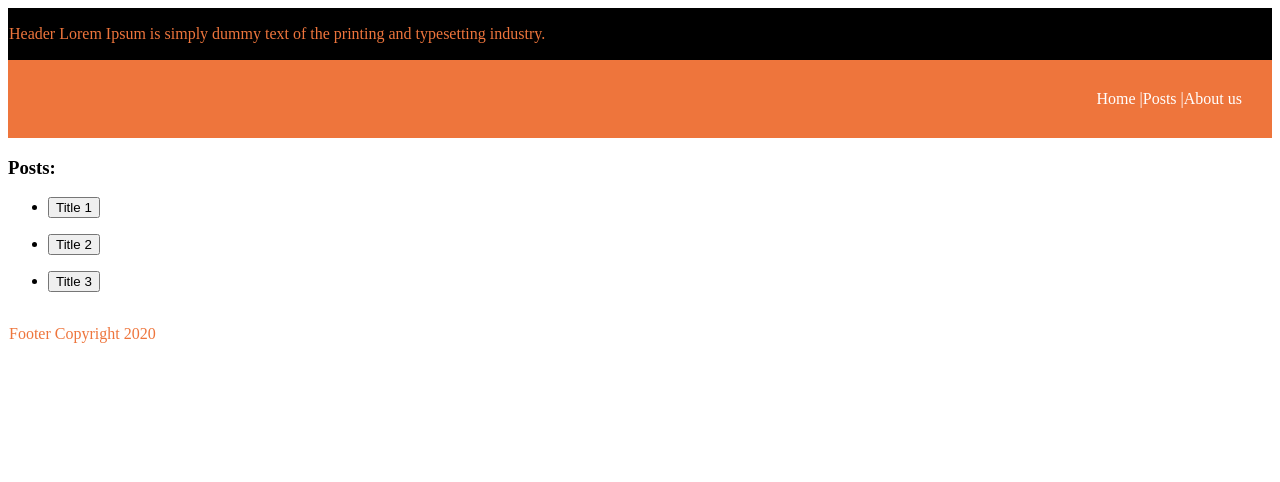
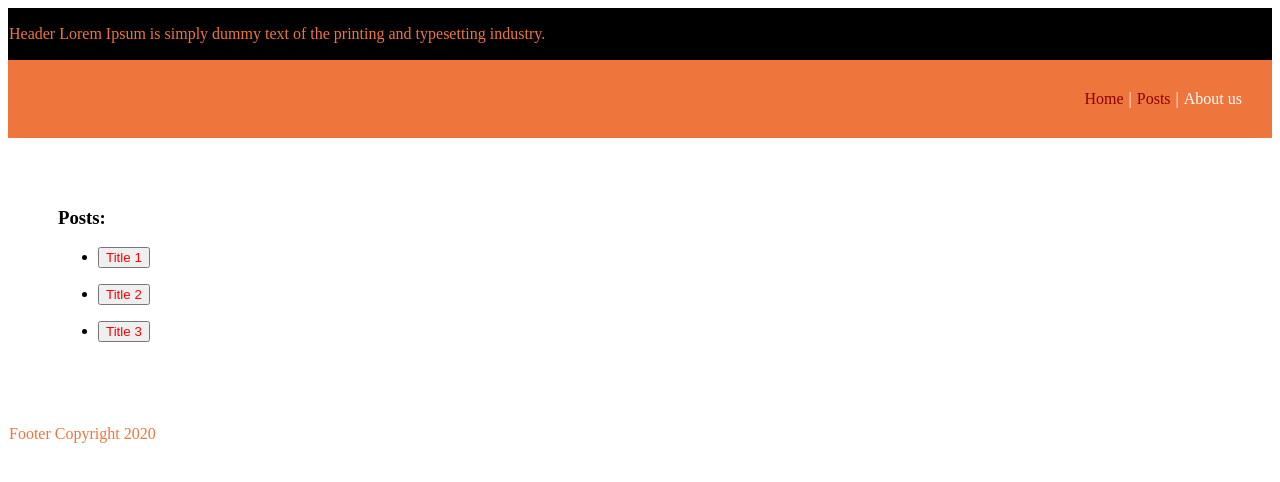
Before and after one commit to draganatrajkovic/nuxt_project_1, a Nuxt app: page /posts in a window 1280 px wide. Shown: the top 482 px of the page. Built offline with nearby package versions, Linux system fonts and the light colour scheme.

Commit message:
Commit5 dynamic routes

```diff
--- a/components/Navigation.vue
+++ b/components/Navigation.vue
@@ -1,7 +1,7 @@
 <template>
     <div class="navigation-bar">
-        <nuxt-link to="/">Home |</nuxt-link>
-        <nuxt-link to="/posts">Posts |</nuxt-link>
+        <nuxt-link to="/">Home </nuxt-link><span>|</span>
+        <nuxt-link to="/posts">Posts </nuxt-link><span>|</span>
         <nuxt-link to="/about-us">About us</nuxt-link>
     </div>
 </template>
@@ -17,5 +17,13 @@
             color: white;
             text-decoration: none;
         }
+        a.nuxt-link-active {
+            color: darkred;
+        }
+        span {
+            margin-left: 5px;
+            margin-right: 5px;
+            color: white;
+        }
     }
 </style>
--- /dev/null
+++ b/pages/posts/_id.vue
@@ -0,0 +1,30 @@
+<template>
+  <div class="single-post">
+    {{getPosts.filter(p => p.id == this.id)}}
+
+  </div>
+</template>
+
+<script>
+import {  mapGetters } from 'vuex'
+export default {
+  data() {
+    return {
+      id:this.$route.params.id,
+      // post: ''
+    }
+  },
+  computed: {
+    ...mapGetters({
+        getPosts: 'posts/getPosts',
+    })
+  },
+
+}
+</script>
+
+<style lang="scss" scoped>
+  .single-post {
+
+  }
+</style>
--- a/pages/posts/id/index.vue
+++ /dev/null
@@ -1,21 +0,0 @@
-<template>
-  <div class="single-post">
-    test
-  </div>
-</template>
-
-<script>
-export default {
-  data() {
-    return {
-      postId:this.$route.params.id
-    }
-  }
-}
-</script>
-
-<style lang="scss" scoped>
-  .single-post {
-
-  }
-</style>
--- a/pages/posts/index.vue
+++ b/pages/posts/index.vue
@@ -1,8 +1,12 @@
 <template>
-    <div>
+    <div class="posts">
         <h3>Posts:</h3>
         <ul v-for='post in getPosts' :key="post.id"   >
-            <li><button @click="singlePost(post.id)">{{post.title}}</button></li>
+            <li>
+                <button @click="singlePost(post.id)">
+                    {{post.title}}
+                </button>
+            </li>
         </ul>
     </div>
 </template>
@@ -25,3 +29,12 @@ export default {
     }
 }
 </script>
+
+<style>
+    .posts {
+        padding: 50px;
+        button {
+            color: red;
+        }
+    }
+</style>
```
